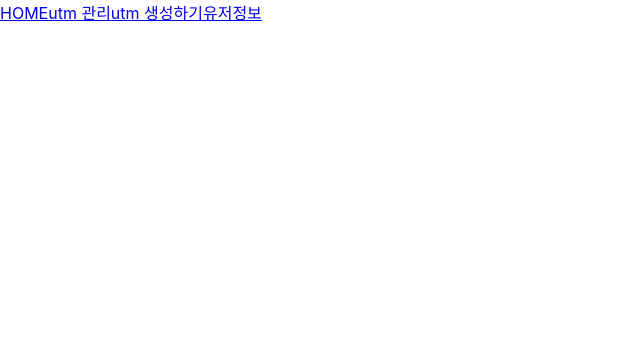
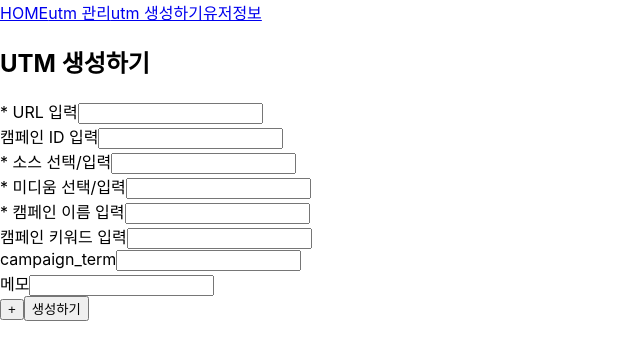
Before and after one commit to U-Wreckcar/FE-Develop, a React (Create React App) app: page /createutm in a window 1280 px wide. Shown: the top 360 px of the page, without its empty margins (0-640 px from the left). Built offline with nearby package versions, Linux system fonts and the light colour scheme.

Commit message:
ADD 입력하고 value가져오기버튼 눌렀을 때 submit은디테일 작업 아직입니다

```diff
--- a/src/components/createComponent/CreateUtm.tsx
+++ b/src/components/createComponent/CreateUtm.tsx
@@ -1,5 +1,112 @@
-import React from 'react';
+import React, { FormEvent, useRef, useState } from 'react';
+import { ButtonBase } from 'shared/button/ButtonBase';
+import { InputBase } from 'shared/input/InputBase';
+import styles from './CreateUtm.module.css';
+export const CreateUtm = () => {
+  const [utmFullName, setUtmFullName] = useState('');
+  const urlRef = useRef<HTMLInputElement>(null);
+  const campaignIdRef = useRef<HTMLInputElement>(null);
+  const sourceRef = useRef<HTMLInputElement>(null);
+  const mediumRef = useRef<HTMLInputElement>(null);
+  const campaignNameRef = useRef<HTMLInputElement>(null);
+  const campaignKeyWordRef = useRef<HTMLInputElement>(null);
+  const campaignTermRef = useRef<HTMLInputElement>(null);
+  const memoRef = useRef<HTMLInputElement>(null);
 
-export const CreateUtm = () => {
-  return <div></div>;
+  const inputLabel = {
+    url_name: '* URL 입력',
+    campaign_id: '캠페인 ID 입력',
+    source: '* 소스 선택/입력',
+    medium: '* 미디움 선택/입력',
+    campaign_name: '* 캠페인 이름 입력',
+    campaign_key_word: '캠페인 키워드 입력',
+    campaign_term: 'campaign_term',
+    memo: '메모',
+  };
+  const createSubmit = (event: FormEvent) => {
+    event.preventDefault();
+    console.log('ehlsk?');
+  };
+  const createHandler = () => {
+    const urlInput = urlRef.current?.value;
+    const CampaignIdInput = campaignIdRef.current?.value;
+    const sourceIdInput = sourceRef.current?.value;
+    const mediumIdInput = mediumRef.current?.value;
+    const campaignNameIdInput = campaignNameRef.current?.value;
+    const campaignKeyWord = campaignKeyWordRef.current?.value;
+    const campaignTerm = campaignTermRef.current?.value;
+    const memoIdInput = memoRef.current?.value;
+    console.log(urlInput);
+
+    setUtmFullName(
+      `${urlInput}?utm_campaign_id=${CampaignIdInput}${sourceIdInput}${mediumIdInput}${campaignNameIdInput}${campaignKeyWord}${campaignTerm}${memoIdInput}`,
+    );
+  };
+  const addInput = () => {};
+  console.log(utmFullName);
+  return (
+    <section className={styles.section}>
+      <div>
+        <h1 className={styles.title}>UTM 생성하기</h1>
+      </div>
+      <div className={styles.create_containel}>
+        <InputBase
+          submitFn={createSubmit}
+          styleName={'url_text'}
+          inputRef={urlRef}
+          label={inputLabel.url_name}
+        />
+        <InputBase
+          submitFn={createSubmit}
+          styleName={'url_text'}
+          inputRef={campaignIdRef}
+          label={inputLabel.campaign_id}
+        />
+        <InputBase
+          submitFn={createSubmit}
+          styleName={'url_text'}
+          inputRef={sourceRef}
+          label={inputLabel.source}
+        />
+        <InputBase
+          submitFn={createSubmit}
+          styleName={'url_text'}
+          inputRef={mediumRef}
+          label={inputLabel.medium}
+        />
+        <InputBase
+          submitFn={createSubmit}
+          styleName={'url_text'}
+          inputRef={campaignNameRef}
+          label={inputLabel.campaign_name}
+        />
+        <InputBase
+          submitFn={createSubmit}
+          styleName={'url_text'}
+          inputRef={campaignKeyWordRef}
+          label={inputLabel.campaign_key_word}
+        />
+        <InputBase
+          submitFn={createSubmit}
+          styleName={'url_text'}
+          inputRef={campaignTermRef}
+          label={inputLabel.campaign_term}
+        />
+        <InputBase
+          submitFn={createSubmit}
+          styleName={'url_text'}
+          inputRef={memoRef}
+          label={inputLabel.memo}
+        />
+      </div>
+      <div className={styles.button_containel}>
+        <ButtonBase styleName={'createBtn'} label={'+'} fnName={addInput} />
+        <ButtonBase
+          styleName={'createBtn'}
+          label={'생성하기'}
+          fnName={createHandler}
+        />
+      </div>
+    </section>
+  );
 };
--- a/src/pages/CreatePage.tsx
+++ b/src/pages/CreatePage.tsx
@@ -1,9 +1,5 @@
 import React from 'react';
 import { CreateUtm } from 'components/createComponent/CreateUtm';
 export default function CreatePage() {
-  return (
-    <div>
-      <CreateUtm />
-    </div>
-  );
+  return <CreateUtm />;
 }
--- a/src/shared/button/ButtonBase.tsx
+++ b/src/shared/button/ButtonBase.tsx
@@ -5,7 +5,11 @@ interface propsBtn {
   label?: string;
   fnName?: () => void;
 }
-export const Button: React.FC<propsBtn> = ({ styleName, label, fnName }) => {
+export const ButtonBase: React.FC<propsBtn> = ({
+  styleName,
+  label,
+  fnName,
+}) => {
   return (
     <>
       <button className={styleName} onClick={fnName}>
--- a/src/shared/input/InputBase.tsx
+++ b/src/shared/input/InputBase.tsx
@@ -1,8 +1,8 @@
-import React from 'react';
+import React, { FormEvent } from 'react';
 interface propsInput {
   styleName?: string;
   label?: string;
-  fnName?: () => void;
+  submitFn?: (even: FormEvent) => void;
   inputRef: React.RefObject<HTMLInputElement>;
 }
 
@@ -10,10 +10,10 @@ export const InputBase: React.FC<propsInput> = ({
   styleName,
   label,
   inputRef,
-  fnName,
+  submitFn,
 }) => {
   return (
-    <form>
+    <form onSubmit={submitFn}>
       <label>{label}</label>
       <input ref={inputRef} />
     </form>
```
Also changed, not shown: src/index.tsx (+5 -3 lines), src/components/createComponent/CreateUtm.module.css (added).
